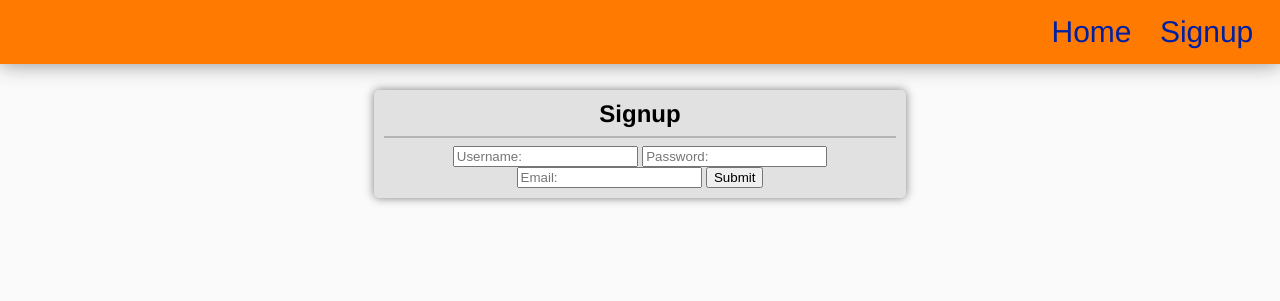
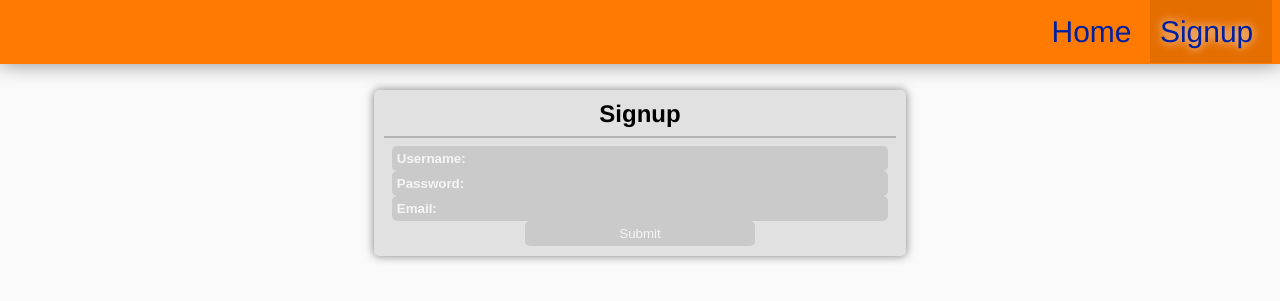
Before and after one commit to SpiritHost/spirit_host, a PHP site: page /signup.php in a window 1280 px wide. Shown: the top 301 px of the page. Run offline with PHP 8.4, Linux system fonts and the light colour scheme.

Commit message:
Update style.css

```diff
--- a/style.css
+++ b/style.css
@@ -62,3 +62,63 @@ h2 {
     border-radius: 5px;
     font-weight: 700;
 }
+form input[type="text"], form input[type="password"], form input[type="email"]{
+    transition: all .15s ease;
+    width: 95%;
+    border: none;
+    border-radius: 5px;
+    background-color: rgba(0, 0, 0, 0.1);
+    color: whitesmoke;
+    padding: 5px;
+}
+button:focus {
+    outline: 0 !important;
+}
+input:focus {
+    outline: 0 !important;
+}
+form input[type="submit"], input[type="reset"] {
+    transition: all .15s ease;
+    width: 45%;
+    border: none;
+    border-radius: 5px;
+    background-color: rgba(0, 0, 0, 0.1);
+    color: whitesmoke;
+    padding: 5px;
+}
+form input[type="submit"]:hover {
+    transition: all .15s ease;
+    background-color: rgba(0, 0, 0, 0.2);
+}
+form input[type="reset"]:hover {
+    transition: all .15s ease;
+    background-color: rgba(0, 0, 0, 0.2);
+}
+form input:focus {
+    transition: all .5s ease;
+    background-color: rgba(0, 0, 0, 0.2);
+}
+::-webkit-input-placeholder {
+    color: whitesmoke;
+    font-weight: 700;
+}
+
+:-moz-placeholder { /* Firefox 18- */
+    color: whitesmoke;
+    font-weight: 700;
+}
+
+::-moz-placeholder {  /* Firefox 19+ */
+    color: whitesmoke;
+    font-weight: 700;
+}
+
+:-ms-input-placeholder {
+    color: whitesmoke;
+    font-weight: 700;
+}
+.clicked {
+    background-color: rgba(0, 0, 0, 0.1);
+    color: whitesmoke;
+    text-shadow: 0px 0px 10px #FFFFFF;
+}
```
